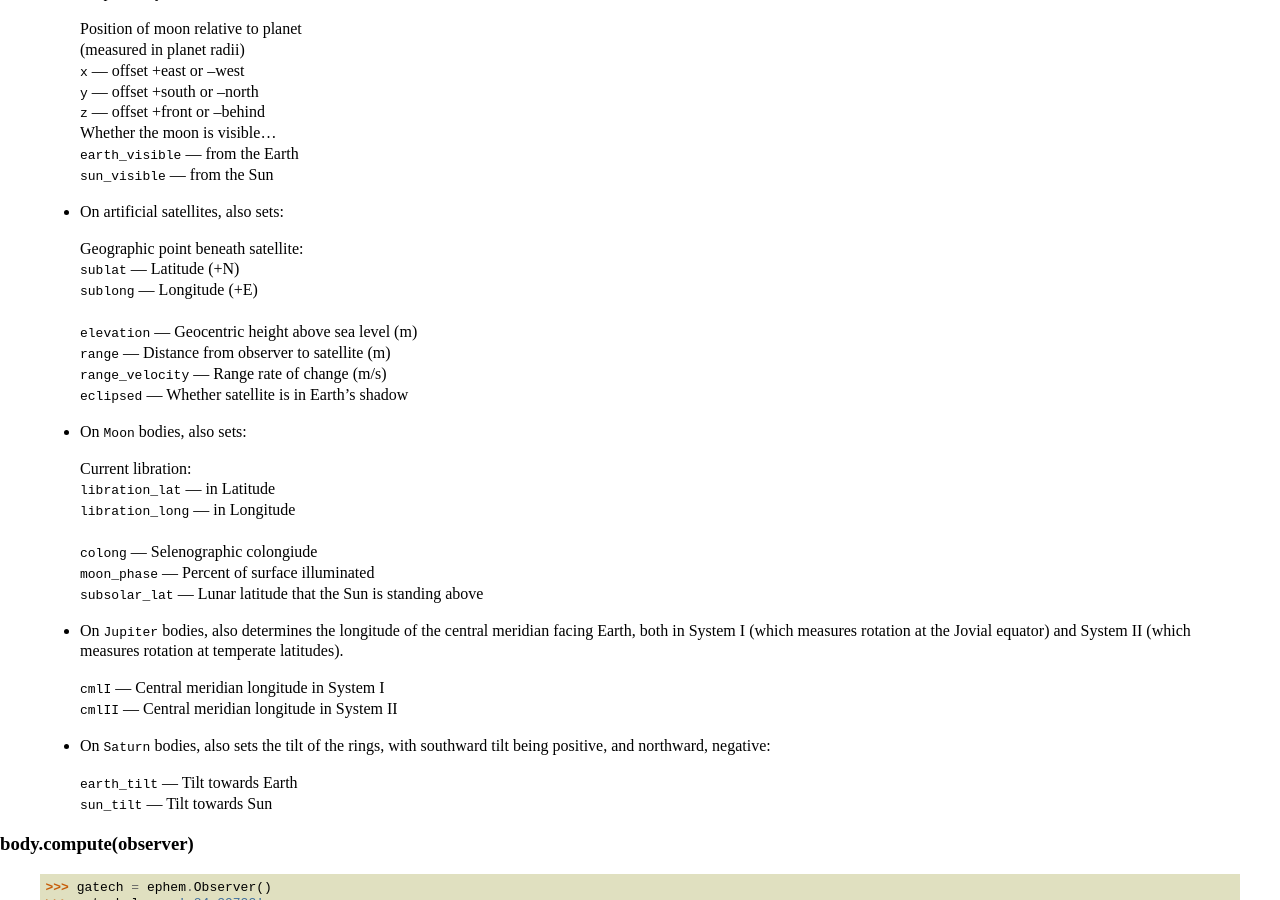
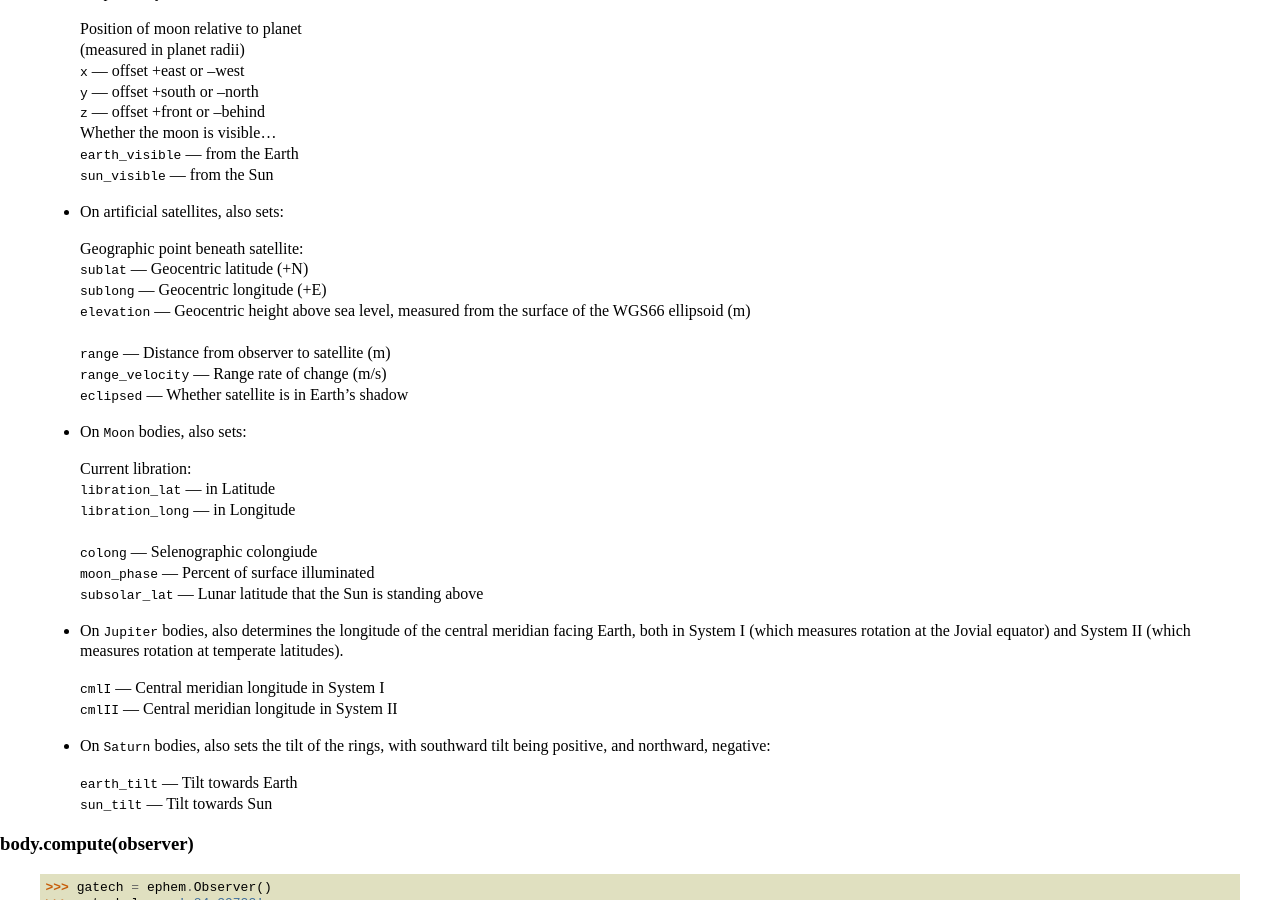
Before and after one commit to brandon-rhodes/pyephem, a Sphinx documentation site: the page built from ephem/doc/quick.rst, in a window 1280 px wide and 900 px high, scrolled down 1788 px. Built offline with Sphinx 7.4.7, drawn with Linux system fonts in a browser that asks for light colours; some of the changed text lies outside the part shown.

Commit message:
Fix #209 by specifying ellipsoids used for Earth

```diff
--- a/ephem/doc/quick.rst
+++ b/ephem/doc/quick.rst
@@ -130,10 +130,11 @@ body.compute(date)
  * On artificial satellites, also sets:
 
    | Geographic point beneath satellite:
-   |  ``sublat`` — Latitude (+N)
-   |  ``sublong`` — Longitude (+E)
+   |  ``sublat`` — Geocentric latitude (+N)
+   |  ``sublong`` — Geocentric longitude (+E)
+   | ``elevation`` — Geocentric height above sea level,
+     measured from the surface of the WGS66 ellipsoid (m)
    |
-   | ``elevation`` — Geocentric height above sea level (m)
    | ``range`` — Distance from observer to satellite (m)
    | ``range_velocity`` — Range rate of change (m/s)
    | ``eclipsed`` — Whether satellite is in Earth's shadow
@@ -463,11 +464,13 @@ Observers
 
    | ``date`` — Date and time
    | ``epoch`` — Epoch for astrometric RA/dec
-
-   | ``lat`` — Latitude (+N)
-   | ``lon`` — Longitude (+E)
+   |
+   | Geographic coordinates, assuming the IERS 1989 ellipsoid
+     (flattening=1/298.257):
+   | ``lat`` — Geodetic latitude (+N)
+   | ``lon`` — Geodetic longitude (+E)
    | ``elevation`` — Elevation (m)
-
+   |
    | ``temp`` — Temperature (°C)
    | ``pressure`` — Atmospheric pressure (mBar)
 
```
